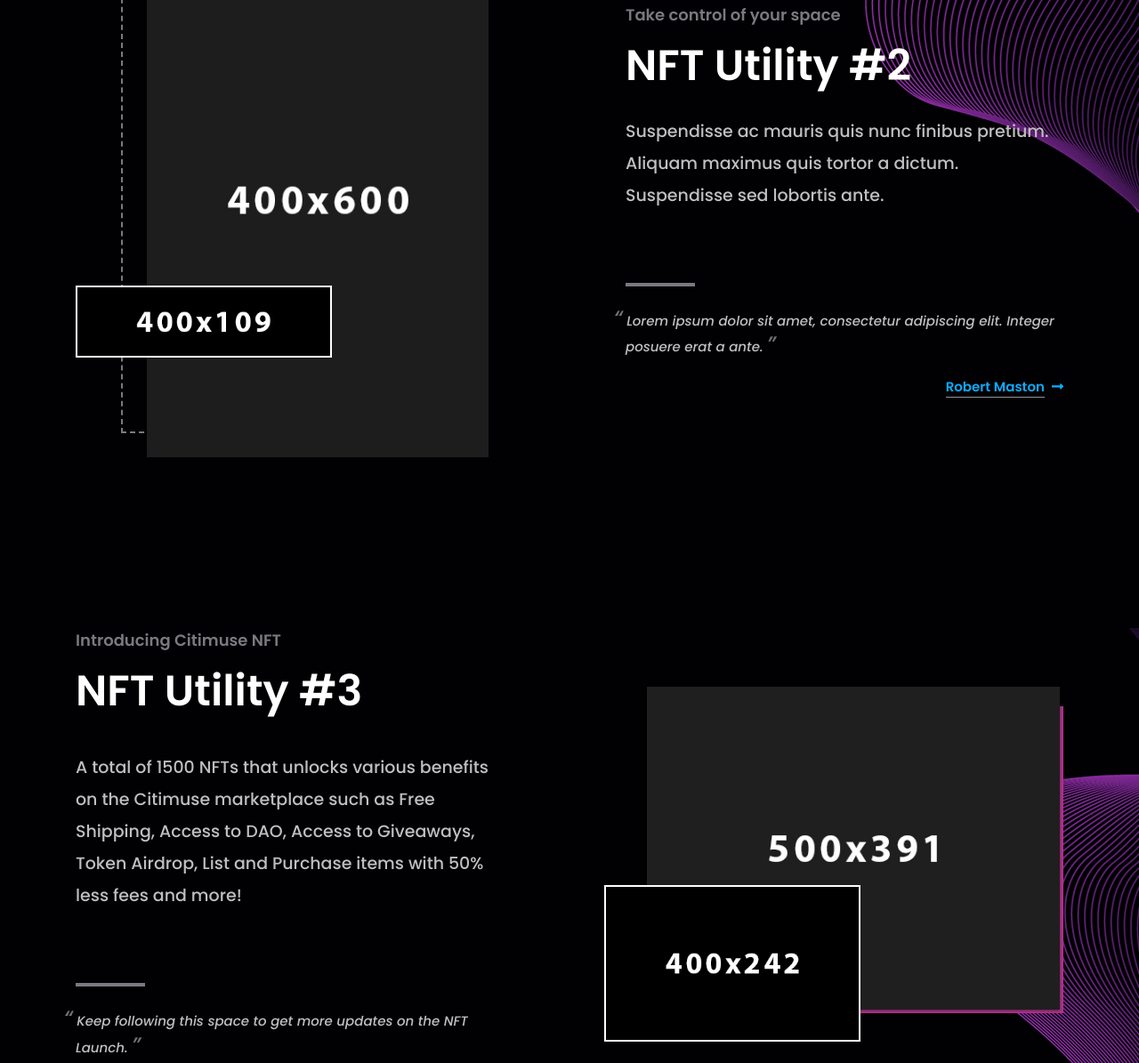
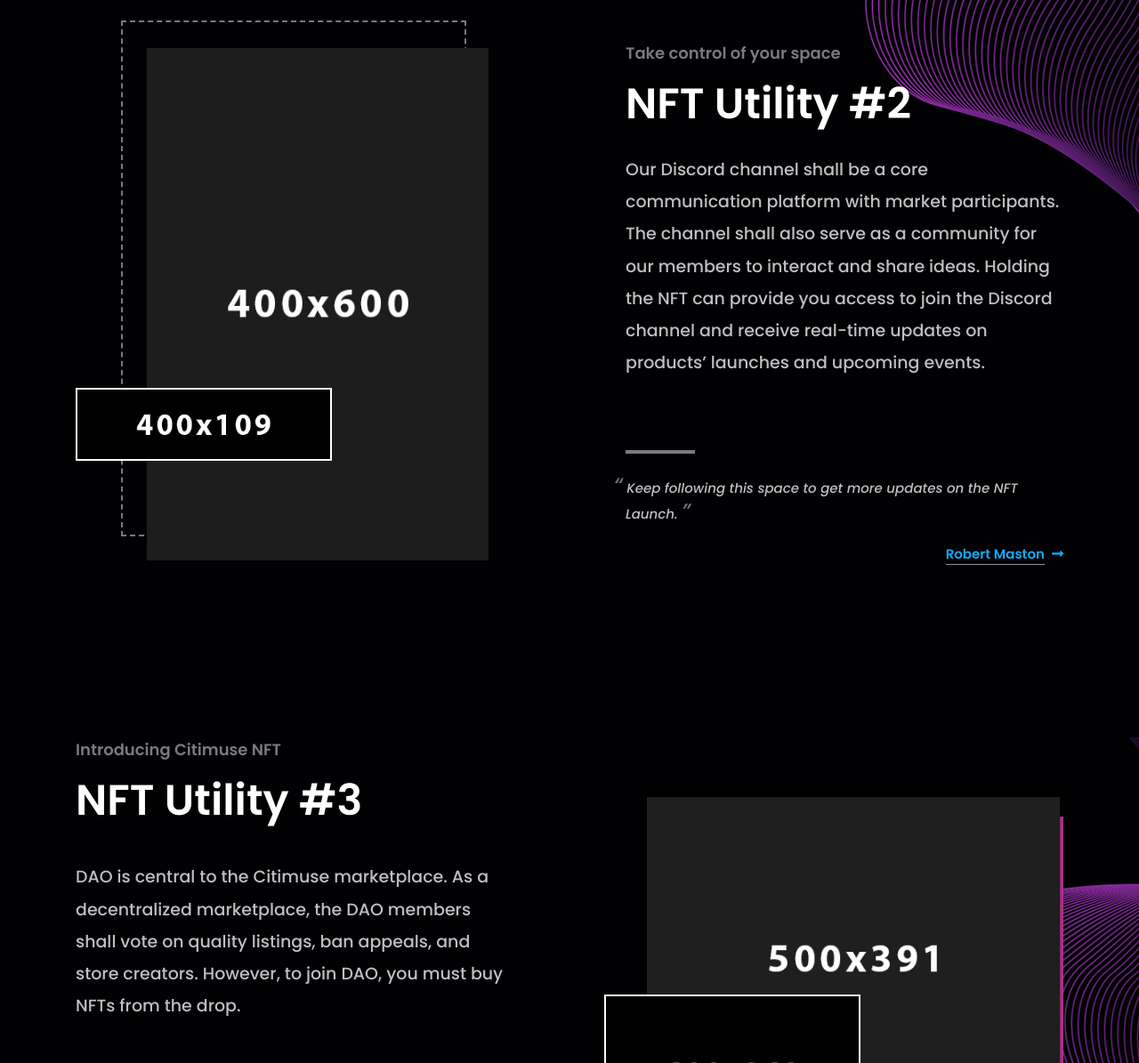
Before and after one commit to citimuse/citimuse.github.io, a plain HTML site: page nft.html in a window 1280 px wide. Shown: the part 1713-2908 px from the top of the page at 89% size. Drawn offline with Linux system fonts and the light colour scheme.

Commit message:
Update nft.html

```diff
--- a/nft.html
+++ b/nft.html
@@ -147,7 +147,7 @@
                   <h5 class="text-secondary">Introducing Citimuse NFT</h5>
                   <h2 class="display-lg-5 mb-5 mb-md-6 mb-lg-7">NFT Utility #1</h2>
                   <p class="lead-md-2 fw-500 mb-0">
-                    A total of 1500 NFTs that unlocks various benefits on the Citimuse marketplace such as Free Shipping, Access to DAO, Access to Giveaways, Token Airdrop, List and Purchase items with 50% less fees and more!
+                    As a decentralized marketplace for your favorite items, Citimuse shall display numerous products on its website. One of the benefits you can unlock with your NFT is free shipping for up to a year after launch. This NFT use case makes it convenient for you to receive your items. One of our core values is to make trading seamless and this use case is just perfect for that.
                   </p>
                   <hr class="border-2 border-secondary w-15 ml-0 mr-auto mt-7 mb-4 mt-lg-9 mb-lg-6">
                   <blockquote class="blockquote small-1 fw-500 px-4 px-lg-0">
@@ -186,11 +186,11 @@
                       <h5 class="text-secondary">Take control of your space </h5>
                       <h2 class="display-lg-5 mb-5">NFT Utility #2</h2>
                       <p class="lead-md-2 fw-500 mb-0">
-                        Suspendisse ac mauris quis nunc finibus pretium. Aliquam maximus quis tortor a dictum. Suspendisse sed lobortis ante.
+                        Our Discord channel shall be a core communication platform with market participants. The channel shall also serve as a community for our members to interact and share ideas. Holding the NFT can provide you access to join the Discord channel and receive real-time updates on products’ launches and upcoming events.
                       </p>
                       <hr class="border-2 border-secondary w-15 ml-0 mr-auto mt-7 mb-4 mt-lg-9 mb-lg-6">
                       <blockquote class="blockquote small-1 fw-500 px-4 px-lg-0">
-                        <p class="mb-0">Lorem ipsum dolor sit amet, consectetur adipiscing elit. Integer posuere erat a ante.</p>
+                        <p class="mb-0">Keep following this space to get more updates on the NFT Launch.</p>
                       </blockquote>
                       <div class="text-right">
                         <a href="#">
@@ -231,7 +231,7 @@
                       <h5 class="text-secondary">Introducing Citimuse NFT</h5>
                       <h2 class="display-lg-5 mb-5 mb-md-6 mb-lg-7">NFT Utility #3</h2>
                       <p class="lead-md-2 fw-500 mb-0">
-                        A total of 1500 NFTs that unlocks various benefits on the Citimuse marketplace such as Free Shipping, Access to DAO, Access to Giveaways, Token Airdrop, List and Purchase items with 50% less fees and more!
+                        DAO is central to the Citimuse marketplace. As a decentralized marketplace, the DAO members shall vote on quality listings, ban appeals, and store creators. However, to join DAO, you must buy NFTs from the drop.
                       </p>
                       <hr class="border-2 border-secondary w-15 ml-0 mr-auto mt-7 mb-4 mt-lg-9 mb-lg-6">
                       <blockquote class="blockquote small-1 fw-500 px-4 px-lg-0">
@@ -270,11 +270,11 @@
                           <h5 class="text-secondary">Take control of your space </h5>
                           <h2 class="display-lg-5 mb-5">NFT Utility #4</h2>
                           <p class="lead-md-2 fw-500 mb-0">
-                            Suspendisse ac mauris quis nunc finibus pretium. Aliquam maximus quis tortor a dictum. Suspendisse sed lobortis ante.
+                            Another benefit you might unlock by holding NFTs is access to giveaways and token airdrops.
                           </p>
                           <hr class="border-2 border-secondary w-15 ml-0 mr-auto mt-7 mb-4 mt-lg-9 mb-lg-6">
                           <blockquote class="blockquote small-1 fw-500 px-4 px-lg-0">
-                            <p class="mb-0">Lorem ipsum dolor sit amet, consectetur adipiscing elit. Integer posuere erat a ante.</p>
+                            <p class="mb-0">You can also unlock up to 50% less fees to list and purchase items — a great incentive to shop more of what you love.</p>
                           </blockquote>
                           <div class="text-right">
                             <a href="#">
```
